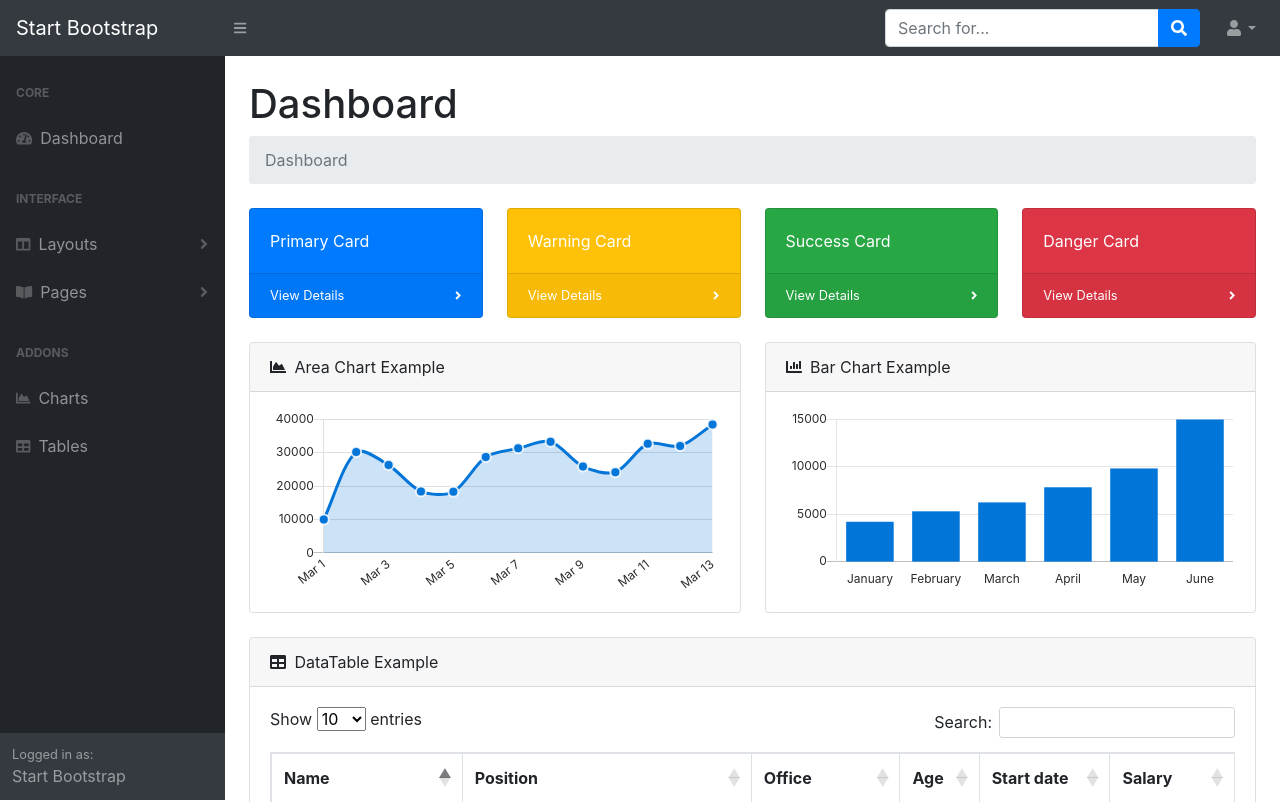
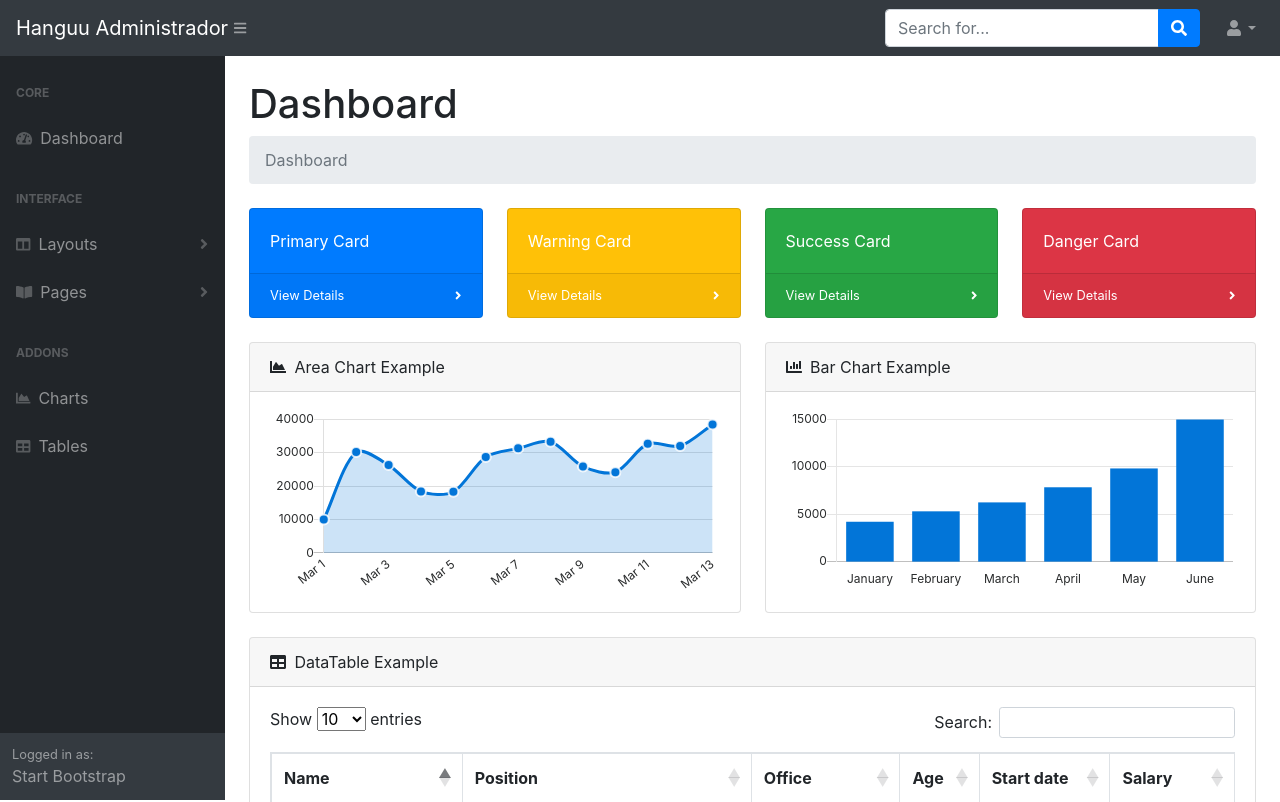
Before and after one commit to Aylsonmessias/hanguu, a PHP site: page /indexdash.php in a window 1280 px wide. Shown: the top 802 px of the page. Run offline with PHP 8.4, Linux system fonts and the light colour scheme; some libraries are stand-ins or nearby versions.

Commit message:
Iniciando alterações na Dashboard

```diff
--- a/indexdash.php
+++ b/indexdash.php
@@ -6,14 +6,14 @@
         <meta name="viewport" content="width=device-width, initial-scale=1, shrink-to-fit=no" />
         <meta name="description" content="" />
         <meta name="author" content="" />
-        <title>Dashboard - SB Admin</title>
+        <title>Hanguu - Admin</title>
         <link href="css/styles1.css" rel="stylesheet" />
         <link href="https://cdn.datatables.net/1.10.20/css/dataTables.bootstrap4.min.css" rel="stylesheet" crossorigin="anonymous" />
         <script src="https://cdnjs.cloudflare.com/ajax/libs/font-awesome/5.15.3/js/all.min.js" crossorigin="anonymous"></script>
     </head>
     <body class="sb-nav-fixed">
         <nav class="sb-topnav navbar navbar-expand navbar-dark bg-dark">
-            <a class="navbar-brand" href="index.html">Start Bootstrap</a>
+            <a class="navbar-brand" href="index.html">Hanguu Administrador</a>
             <button class="btn btn-link btn-sm order-1 order-lg-0" id="sidebarToggle" href="#!"><i class="fas fa-bars"></i></button>
             <!-- Navbar Search-->
             <form class="d-none d-md-inline-block form-inline ml-auto mr-0 mr-md-3 my-2 my-md-0">
```
Also changed, not shown: _includes/whatsapp.php (renamed from whatsapp.php), assets/img/favicon.png, assets/img/xampp-logo.svg, dashboard/favicon.ico.
